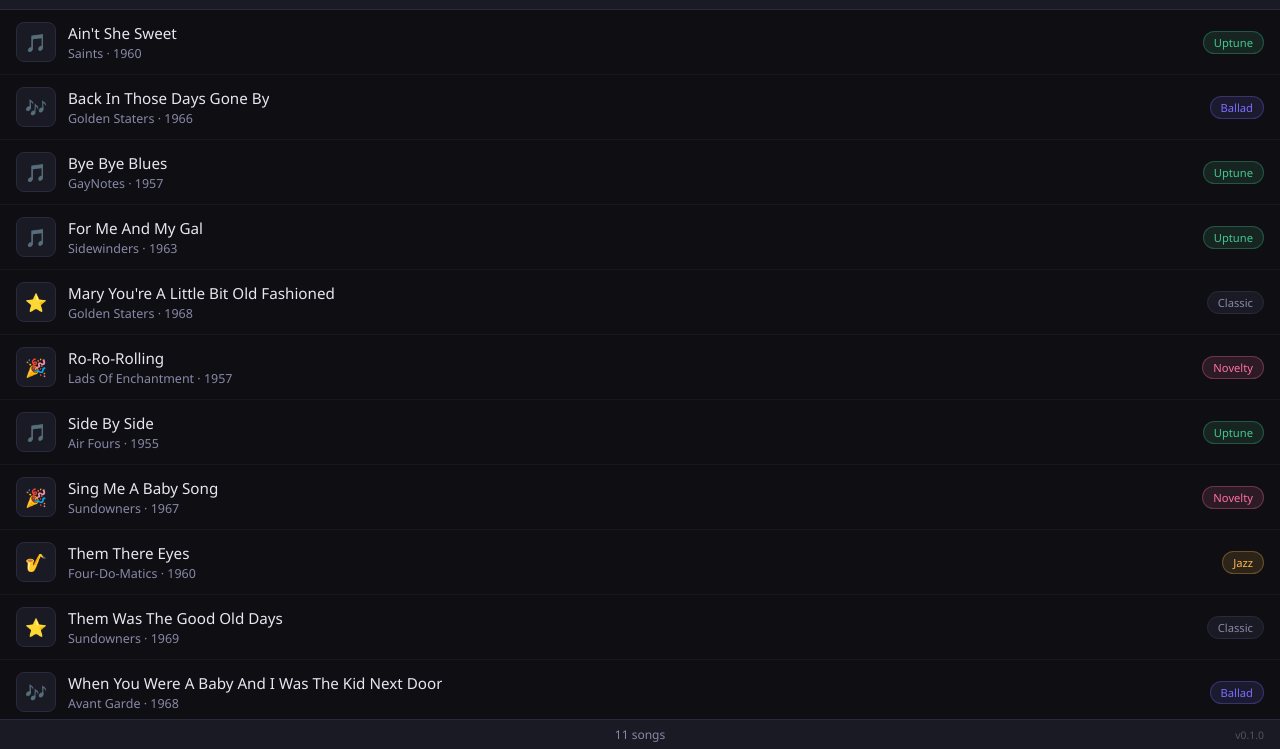
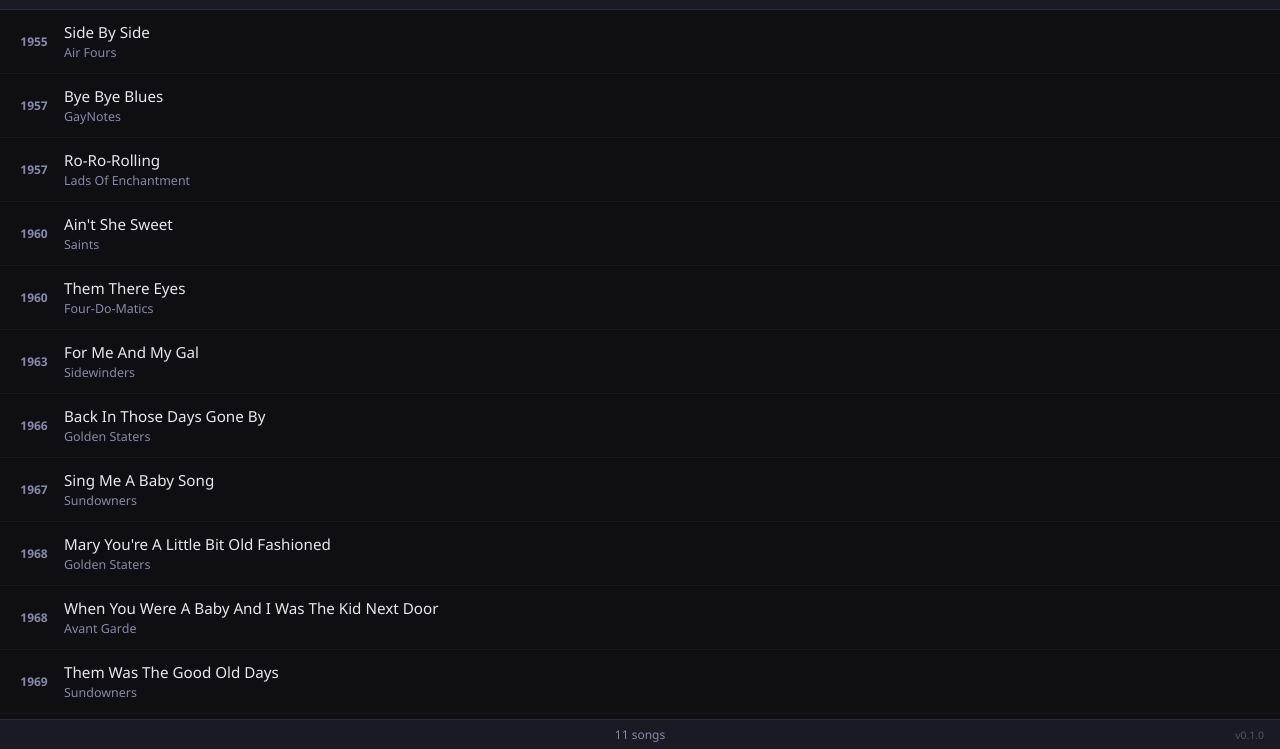
Before and after one commit to zacharyzimmerman/great-tunes, a plain HTML site: page web/index.html in a window 1280 px wide. Shown: the part 51-800 px from the top of the page. Drawn offline with Linux system fonts and the light colour scheme.

Commit message:
Remove category labels, add sort-by dropdown, simplify UI
- Remove category filter, category pills, category icons, tags
- Add sort-by dropdown (year/title/quartet)
- Replace emoji icons with year badges in list rows
- Simplify song data to just id/title/quartet/year
- Remove unused notes section from detail view

Co-Authored-By: Claude Opus 4.6 <noreply@anthropic.com>

```diff
--- a/web/app.js
+++ b/web/app.js
@@ -2,117 +2,26 @@
 
 const $ = (sel) => document.querySelector(sel);
 
-// -- Category icons (emoji shorthand) -----
-const categoryIcons = {
-  uptune: "\u{1F3B5}",
-  ballad: "\u{1F3B6}",
-  classic: "\u{2B50}",
-  jazz: "\u{1F3B7}",
-  novelty: "\u{1F389}",
-  folk: "\u{1F33F}",
+// -- Sort options -------------------------
+const sortFns = {
+  year:    (a, b) => a.year - b.year || a.title.localeCompare(b.title),
+  title:   (a, b) => a.title.localeCompare(b.title),
+  quartet: (a, b) => a.quartet.localeCompare(b.quartet) || a.year - b.year,
 };
 
 // -- Song Data ----------------------------
 const songs = [
-  {
-    id: "side-by-side",
-    title: "Side By Side",
-    quartet: "Air Fours",
-    year: 1955,
-    category: "uptune",
-    tags: ["uptune", "classic", "crowd-pleaser"],
-    notes: ""
-  },
-  {
-    id: "bye-bye-blues",
-    title: "Bye Bye Blues",
-    quartet: "GayNotes",
-    year: 1957,
-    category: "uptune",
-    tags: ["uptune", "contest", "crowd-pleaser"],
-    notes: ""
-  },
-  {
-    id: "ro-ro-rolling",
-    title: "Ro-Ro-Rolling",
-    quartet: "Lads Of Enchantment",
-    year: 1957,
-    category: "novelty",
-    tags: ["novelty", "uptune", "crowd-pleaser"],
-    notes: ""
-  },
-  {
-    id: "aint-she-sweet",
-    title: "Ain't She Sweet",
-    quartet: "Saints",
-    year: 1960,
-    category: "uptune",
-    tags: ["uptune", "classic", "standard"],
-    notes: ""
-  },
-  {
-    id: "them-there-eyes",
-    title: "Them There Eyes",
-    quartet: "Four-Do-Matics",
-    year: 1960,
-    category: "jazz",
-    tags: ["uptune", "jazz", "standard"],
-    notes: ""
-  },
-  {
-    id: "for-me-and-my-gal",
-    title: "For Me And My Gal",
-    quartet: "Sidewinders",
-    year: 1963,
-    category: "uptune",
-    tags: ["uptune", "classic", "contest"],
-    notes: ""
-  },
-  {
-    id: "back-in-those-days-gone-by",
-    title: "Back In Those Days Gone By",
-    quartet: "Golden Staters",
-    year: 1966,
-    category: "ballad",
-    tags: ["ballad", "classic", "contest"],
-    notes: ""
-  },
-  {
-    id: "sing-me-a-baby-song",
-    title: "Sing Me A Baby Song",
-    quartet: "Sundowners",
-    year: 1967,
-    category: "novelty",
-    tags: ["novelty", "uptune", "crowd-pleaser"],
-    notes: ""
-  },
-  {
-    id: "when-you-were-a-baby-and-i-was-the-kid-next-door",
-    title: "When You Were A Baby And I Was The Kid Next Door",
-    quartet: "Avant Garde",
-    year: 1968,
-    category: "ballad",
-    tags: ["ballad", "classic", "contest"],
-    notes: ""
-  },
-  {
-    id: "mary-youre-a-little-bit-old-fashioned",
-    title: "Mary You're A Little Bit Old Fashioned",
-    quartet: "Golden Staters",
-    year: 1968,
-    category: "classic",
-    tags: ["classic", "ballad", "standard"],
-    notes: ""
-  },
-  {
-    id: "them-was-the-good-old-days",
-    title: "Them Was The Good Old Days",
-    quartet: "Sundowners",
-    year: 1969,
-    category: "classic",
-    tags: ["classic", "uptune", "crowd-pleaser"],
-    notes: ""
-  },
+  { id: "side-by-side", title: "Side By Side", quartet: "Air Fours", year: 1955 },
+  { id: "bye-bye-blues", title: "Bye Bye Blues", quartet: "GayNotes", year: 1957 },
+  { id: "ro-ro-rolling", title: "Ro-Ro-Rolling", quartet: "Lads Of Enchantment", year: 1957 },
+  { id: "aint-she-sweet", title: "Ain't She Sweet", quartet: "Saints", year: 1960 },
+  { id: "them-there-eyes", title: "Them There Eyes", quartet: "Four-Do-Matics", year: 1960 },
+  { id: "for-me-and-my-gal", title: "For Me And My Gal", quartet: "Sidewinders", year: 1963 },
+  { id: "back-in-those-days-gone-by", title: "Back In Those Days Gone By", quartet: "Golden Staters", year: 1966 },
+  { id: "sing-me-a-baby-song", title: "Sing Me A Baby Song", quartet: "Sundowners", year: 1967 },
+  { id: "when-you-were-a-baby-and-i-was-the-kid-next-door", title: "When You Were A Baby And I Was The Kid Next Door", quartet: "Avant Garde", year: 1968 },
+  { id: "mary-youre-a-little-bit-old-fashioned", title: "Mary You're A Little Bit Old Fashioned", quartet: "Golden Staters", year: 1968 },
+  { id: "them-was-the-good-old-days", title: "Them Was The Good Old Days", quartet: "Sundowners", year: 1969 },
 ];
 
 let activeSongId = null;
@@ -120,25 +29,21 @@ let activeSongId = null;
 // -- Rendering ----------------------------
 function getFilteredSongs() {
   const query = $("#search").value.toLowerCase().trim();
-  const categoryFilter = $("#category-filter").value;
   const quartetFilter = $("#quartet-filter").value;
+  const sortKey = $("#sort-by").value;
 
-  return songs.filter((s) => {
-    if (categoryFilter && s.category !== categoryFilter) return false;
+  const filtered = songs.filter((s) => {
     if (quartetFilter && s.quartet !== quartetFilter) return false;
     if (query) {
-      const haystack = [
-        s.title,
-        s.quartet,
-        s.category,
-        ...s.tags,
-      ]
+      const haystack = [s.title, s.quartet, String(s.year)]
         .join(" ")
         .toLowerCase();
       return haystack.includes(query);
     }
     return true;
   });
+
+  return filtered.sort(sortFns[sortKey] || sortFns.year);
 }
 
 function renderSongList(filtered) {
@@ -150,41 +55,27 @@ function renderSongList(filtered) {
     row.className = "song-row";
     row.dataset.id = song.id;
 
-    // Icon
-    const icon = document.createElement("div");
-    icon.className = "song-icon";
-    icon.textContent = categoryIcons[song.category] || categoryIcons.classic;
-    row.appendChild(icon);
+    // Year badge
+    const year = document.createElement("div");
+    year.className = "song-year-badge";
+    year.textContent = song.year;
+    row.appendChild(year);
 
     // Info
     const info = document.createElement("div");
     info.className = "song-info";
 
-    const titleRow = document.createElement("div");
-    titleRow.className = "song-title-row";
-
     const title = document.createElement("span");
     title.className = "song-title";
     title.textContent = song.title;
-    titleRow.appendChild(title);
-
-    info.appendChild(titleRow);
+    info.appendChild(title);
 
     const sub = document.createElement("span");
     sub.className = "song-sub";
-    const parts = [song.quartet];
-    if (song.year) parts.push(song.year);
-    sub.textContent = parts.join(" \u00B7 ");
+    sub.textContent = song.quartet;
     info.appendChild(sub);
 
     row.appendChild(info);
-
-    // Category pill
-    const pill = document.createElement("span");
-    pill.className = "song-category-pill";
-    pill.dataset.category = song.category;
-    pill.textContent = song.category;
-    row.appendChild(pill);
 
     row.addEventListener("click", () => selectSong(song.id));
     container.appendChild(row);
@@ -221,33 +112,8 @@ function selectSong(id, { pushHistory = true } = {}) {
 
   // Populate detail view
   $("#song-title").textContent = song.title;
-  $("#song-category").textContent = song.category;
-
-  const composerEl = $("#song-composer");
-  composerEl.textContent = song.quartet;
-
-  const yearEl = $("#song-year");
-  yearEl.textContent = song.year ? String(song.year) : "";
-
-  // Tags
-  const tagsContainer = $("#song-tags");
-  tagsContainer.innerHTML = "";
-  for (const tag of song.tags) {
-    const pill = document.createElement("span");
-    pill.className = "tag-pill";
-    pill.textContent = tag;
-    tagsContainer.appendChild(pill);
-  }
-
-  // Notes
-  const notesSection = $("#notes-section");
-  const notesEl = $("#song-notes");
-  if (song.notes) {
-    notesEl.textContent = song.notes;
-    notesSection.hidden = false;
-  } else {
-    notesSection.hidden = true;
-  }
+  $("#song-quartet").textContent = song.quartet;
+  $("#song-year").textContent = song.year ? String(song.year) : "";
 
   showDetailView();
 }
@@ -277,12 +143,11 @@ if ("serviceWorker" in navigator) {
 
 // -- Init ---------------------------------
 function init() {
-  songs.sort((a, b) => a.title.localeCompare(b.title));
   refreshList();
 
   $("#search").addEventListener("input", refreshList);
-  $("#category-filter").addEventListener("change", refreshList);
   $("#quartet-filter").addEventListener("change", refreshList);
+  $("#sort-by").addEventListener("change", refreshList);
   $("#back-btn").addEventListener("click", () => history.back());
 
   // Search toggle
--- a/web/index.html
+++ b/web/index.html
@@ -26,15 +26,6 @@
       </div>
       <div id="search-bar" class="search-bar" hidden>
         <input type="text" id="search" placeholder="Search songs..." autocomplete="off">
-        <select id="category-filter">
-          <option value="">All Categories</option>
-          <option value="uptune">Uptunes</option>
-          <option value="ballad">Ballads</option>
-          <option value="classic">Classics</option>
-          <option value="jazz">Jazz</option>
-          <option value="novelty">Novelty</option>
-          <option value="folk">Folk</option>
-        </select>
         <select id="quartet-filter">
           <option value="">All Quartets</option>
           <option value="Air Fours">Air Fours</option>
@@ -46,6 +37,11 @@
           <option value="Saints">Saints</option>
           <option value="Sidewinders">Sidewinders</option>
           <option value="Sundowners">Sundowners</option>
+        </select>
+        <select id="sort-by">
+          <option value="year">By Year</option>
+          <option value="title">By Title</option>
+          <option value="quartet">By Quartet</option>
         </select>
       </div>
     </header>
@@ -67,14 +63,8 @@
     <div class="detail-body">
       <h2 id="song-title"></h2>
       <div class="song-meta">
-        <span class="meta-pill" id="song-category"></span>
-        <span class="meta-text" id="song-composer"></span>
+        <span class="meta-text" id="song-quartet"></span>
         <span class="meta-text" id="song-year"></span>
-      </div>
-      <div id="song-tags" class="song-tags"></div>
-      <div class="notes-section" id="notes-section">
-        <h3>Why It's a Great Barbershop Tune</h3>
-        <p id="song-notes" class="notes-text"></p>
       </div>
     </div>
   </div>
--- a/web/styles.css
+++ b/web/styles.css
@@ -110,7 +110,7 @@ body {
 
 #search::placeholder { color: var(--text-muted); }
 
-#category-filter {
+#quartet-filter, #sort-by {
   padding: 8px 10px;
   background: var(--bg);
   border: 1px solid var(--border);
@@ -143,17 +143,14 @@ body {
 .song-row:hover { background: var(--bg-hover); }
 .song-row:active { background: var(--bg-active); }
 
-.song-icon {
-  width: 40px;
-  height: 40px;
+.song-year-badge {
   flex-shrink: 0;
-  display: flex;
-  align-items: center;
-  justify-content: center;
-  background: var(--bg-surface);
-  border: 1px solid var(--border);
-  border-radius: var(--radius);
-  font-size: 1.1rem;
+  font-size: 0.75rem;
+  font-weight: 600;
+  color: var(--text-muted);
+  font-variant-numeric: tabular-nums;
+  width: 36px;
+  text-align: center;
 }
 
 .song-info {
@@ -162,13 +159,6 @@ body {
   display: flex;
   flex-direction: column;
   gap: 2px;
-}
-
-.song-title-row {
-  display: flex;
-  align-items: center;
-  gap: 8px;
-  min-width: 0;
 }
 
 .song-title {
@@ -187,48 +177,6 @@ body {
   text-overflow: ellipsis;
 }
 
-.song-category-pill {
-  font-size: 0.7rem;
-  padding: 3px 10px;
-  background: var(--bg-surface);
-  border: 1px solid var(--border);
-  border-radius: 12px;
-  color: var(--text-muted);
-  flex-shrink: 0;
-  font-weight: 500;
-  text-transform: capitalize;
-}
-
-/* Category-specific pill colors */
-.song-category-pill[data-category="uptune"] {
-  background: rgba(72, 199, 142, 0.12);
-  border-color: rgba(72, 199, 142, 0.3);
-  color: #48c78e;
-}
-
-.song-category-pill[data-category="ballad"] {
-  background: rgba(124, 111, 255, 0.12);
-  border-color: rgba(124, 111, 255, 0.3);
-  color: #7c6fff;
-}
-
-.song-category-pill[data-category="jazz"] {
-  background: rgba(255, 183, 77, 0.12);
-  border-color: rgba(255, 183, 77, 0.3);
-  color: #ffb74d;
-}
-
-.song-category-pill[data-category="novelty"] {
-  background: rgba(255, 112, 163, 0.12);
-  border-color: rgba(255, 112, 163, 0.3);
-  color: #ff70a3;
-}
-
-.song-category-pill[data-category="folk"] {
-  background: rgba(139, 195, 74, 0.12);
-  border-color: rgba(139, 195, 74, 0.3);
-  color: #8bc34a;
-}
 
 /* -- List Footer -------------------------- */
 .list-footer {
@@ -301,38 +249,8 @@ body {
   margin-bottom: 16px;
 }
 
-.meta-pill {
-  display: inline-block;
-  padding: 4px 14px;
-  border-radius: 14px;
-  font-size: 0.8rem;
-  font-weight: 600;
-  background: var(--accent-dim);
-  color: white;
-  text-transform: capitalize;
-}
-
 .meta-text {
   font-size: 0.85rem;
-  color: var(--text-muted);
-}
-
-/* -- Tag Pills (detail view) -------------- */
-.song-tags {
-  display: flex;
-  flex-wrap: wrap;
-  gap: 6px;
-  margin-bottom: 24px;
-}
-
-.tag-pill {
-  font-size: 0.72rem;
-  padding: 3px 10px;
-  border-radius: 12px;
-  font-weight: 500;
-  text-transform: lowercase;
-  background: rgba(124, 111, 255, 0.1);
-  border: 1px solid rgba(124, 111, 255, 0.25);
   color: var(--text-muted);
 }
 
@@ -381,7 +299,7 @@ body {
     font-size: 1rem;
   }
 
-  #category-filter {
+  #quartet-filter, #sort-by {
     flex: 1 1 0;
     min-width: 0;
     padding: 12px 10px;
```
